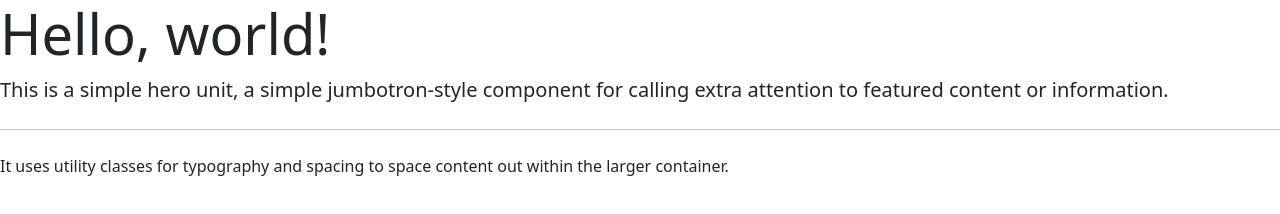
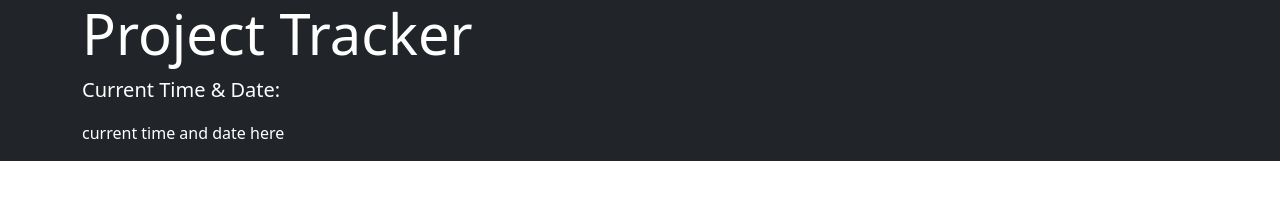
Before and after one commit to phil-garip/Project-Tracker, a plain HTML site: page index.html in a window 1280 px wide. Drawn offline with nearby package versions, Linux system fonts and the light colour scheme.

Commit message:
added Moment to the file

```diff
--- a/index.html
+++ b/index.html
@@ -13,12 +13,13 @@
 <body>
 
     <!-- Jumbotron -->
-    <div class="jumbotron">
-        <h1 class="display-4">Hello, world!</h1>
-        <p class="lead">This is a simple hero unit, a simple jumbotron-style component for calling extra attention to featured content or information.</p>
-        <hr class="my-4">
-        <p>It uses utility classes for typography and spacing to space content out within the larger container.</p>
-      </div>
+    <div class="jumbotron bg-dark text-white d-flex">
+        <div class="container ">
+            <h1 class="display-4">Project Tracker</h1>
+            <p class="lead">Current Time & Date:</p>
+            <p id="current-time">current time and date here</p>
+        </div>
+    </div>
 
     <!-- Row -->
     <div class = "row">
@@ -35,7 +36,7 @@
 </div>
 
 
-
+<script src="https://cdnjs.cloudflare.com/ajax/libs/moment.js/2.29.1/moment.min.js" integrity="sha512-qTXRIMyZIFb8iQcfjXWCO8+M5Tbc38Qi5WzdPOYZHIlZpzBHG3L3by84BBBOiRGiEb7KKtAOAs5qYdUiZiQNNQ==" crossorigin="anonymous"></script>
 <script src="js/script.js"></script>
 </body>
 </html>
--- a/js/script.js
+++ b/js/script.js
@@ -0,0 +1,4 @@
+var today = moment()
+var currentTime = today.format("MMM, Do, YYYY");
+
+console.log(currentTime);
```
